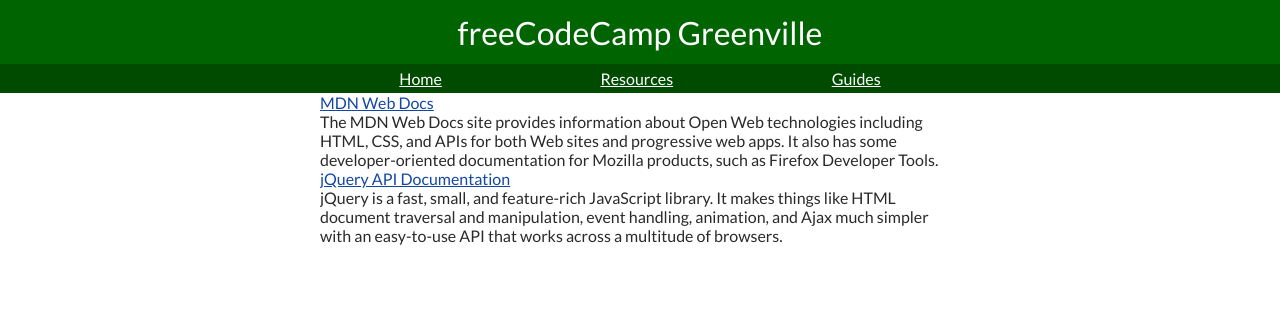
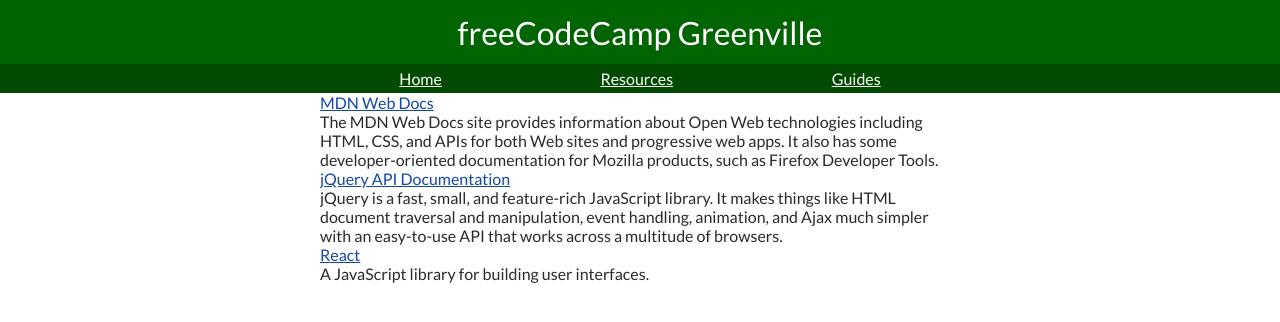
Before and after one commit to freecodecamp-greenville/fcc-greenville-www, a Jekyll site: the page built from resources/index.html, in a window 1280 px wide. Shown: the top 322 px of the page. Built offline with Jekyll 4.4.1, drawn with Linux system fonts in a browser that asks for light colours.

Commit message:
Add react to resources

```diff
--- a/_data/resources.yaml
+++ b/_data/resources.yaml
@@ -14,3 +14,7 @@
     things like HTML document traversal and manipulation, event handling,
     animation, and Ajax much simpler with an easy-to-use API that works across a
     multitude of browsers.
+-
+  title: React
+  url: https://reactjs.org/docs/
+  description: A JavaScript library for building user interfaces.
```
